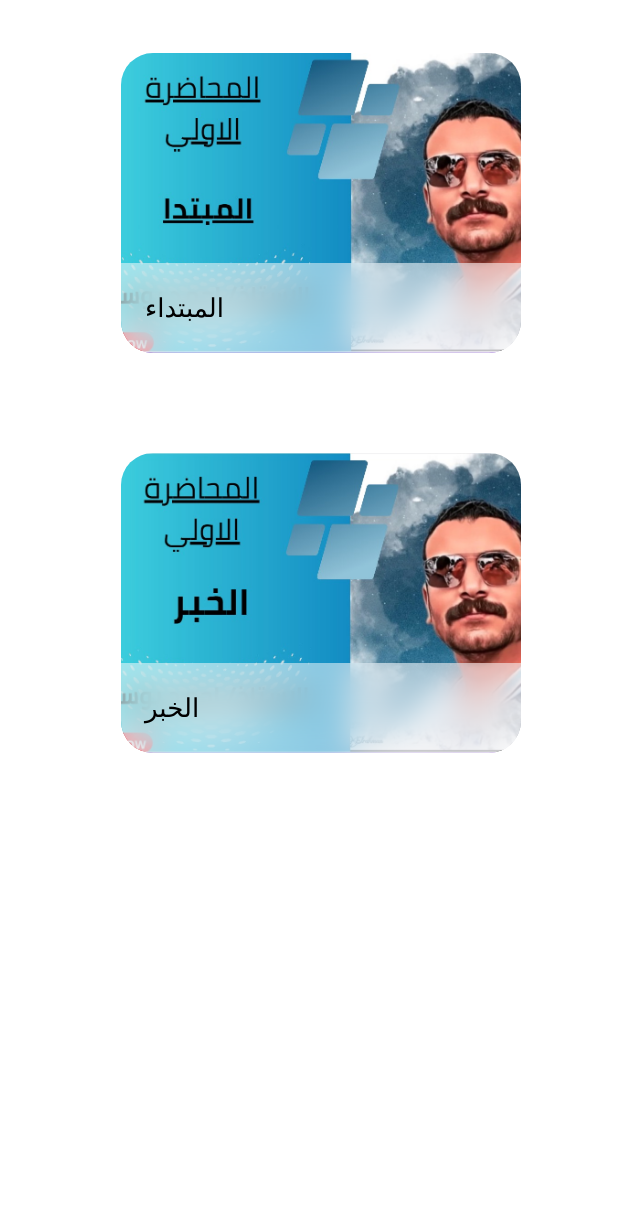
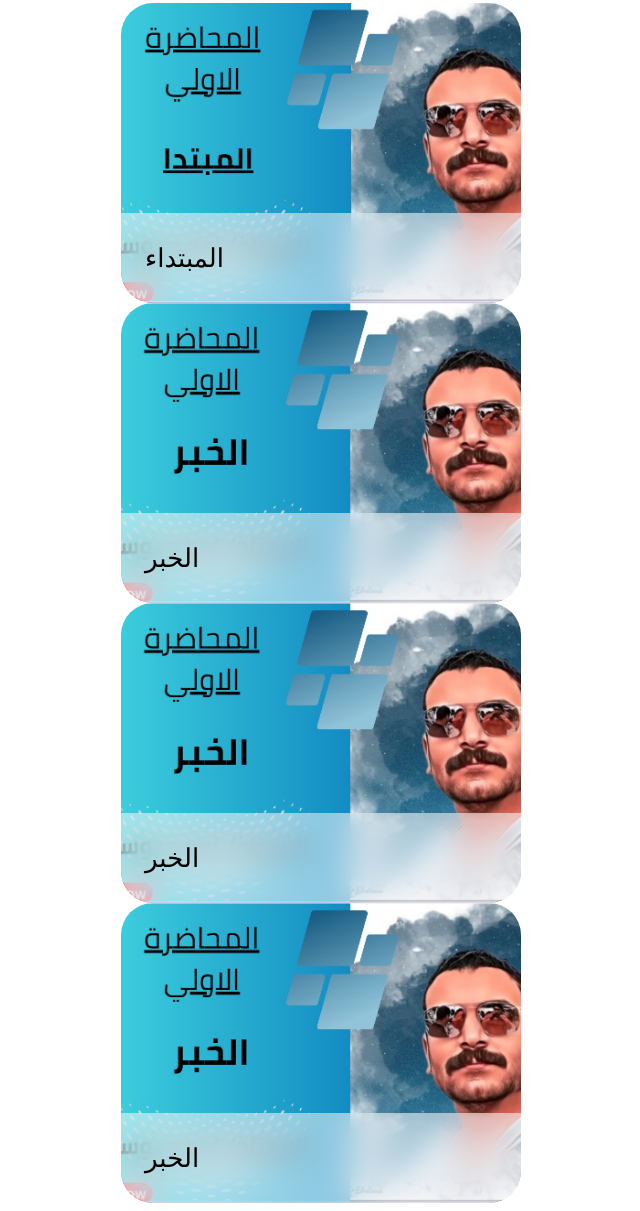
Before and after one commit to web-led/ahmedyoussef, a plain HTML site: page index.html in a window 1280 px wide. Shown: the part 5-1216 px from the top of the page, without its empty margins (319-959 px from the left). Before the commit the page ends 816 px from the top, so only its background shows below. Drawn offline with Linux system fonts and the light colour scheme.

Commit message:
Update index.html

```diff
--- a/index.html
+++ b/index.html
@@ -88,11 +88,25 @@
 </head>
 
 <body>
-    <a href="https://script.google.com/macros/s/AKfycbw1gcXKqK4UugGBIRXUerSUg0_MCdpJVwERKP1lGxf3-DenepVZ3BFHBGTbX8r3_tFVSA/exec" class="card">
+    <a href="" class="card">
         <img src="2.jpeg"
             alt="balloon with an emoji face" class="card__img">
         <span class="card__footer">
             <span>المبتداء</span>
+        </span>
+        <span class="card__action">
+            <svg viewBox="0 0 448 512" title="play">
+                <path
+                    d="M424.4 214.7L72.4 6.6C43.8-10.3 0 6.1 0 47.9V464c0 37.5 40.7 60.1 72.4 41.3l352-208c31.4-18.5 31.5-64.1 0-82.6z" />
+            </svg>
+        </span>
+    </a>
+
+    <a href="" class="card">
+        <img src="1.jpeg"
+            alt="balloon with an emoji face" class="card__img">
+        <span class="card__footer">
+            <span>الخبر</span>
         </span>
         <span class="card__action">
             <svg viewBox="0 0 448 512" title="play">
@@ -115,6 +129,21 @@
             </svg>
         </span>
     </a>
+
+
+    <a href="https://script.google.com/macros/s/AKfycbx7ye6P0q_hUNagrbWLJRg4BvOVtOxxykJoNI_AwGqU6zUtdQIGtxS0C0gVPalCalia/exec" class="card">
+        <img src="1.jpeg"
+            alt="balloon with an emoji face" class="card__img">
+        <span class="card__footer">
+            <span>الخبر</span>
+        </span>
+        <span class="card__action">
+            <svg viewBox="0 0 448 512" title="play">
+                <path
+                    d="M424.4 214.7L72.4 6.6C43.8-10.3 0 6.1 0 47.9V464c0 37.5 40.7 60.1 72.4 41.3l352-208c31.4-18.5 31.5-64.1 0-82.6z" />
+            </svg>
+        </span>
+    </a>
 </body>
 
 </html>
```
